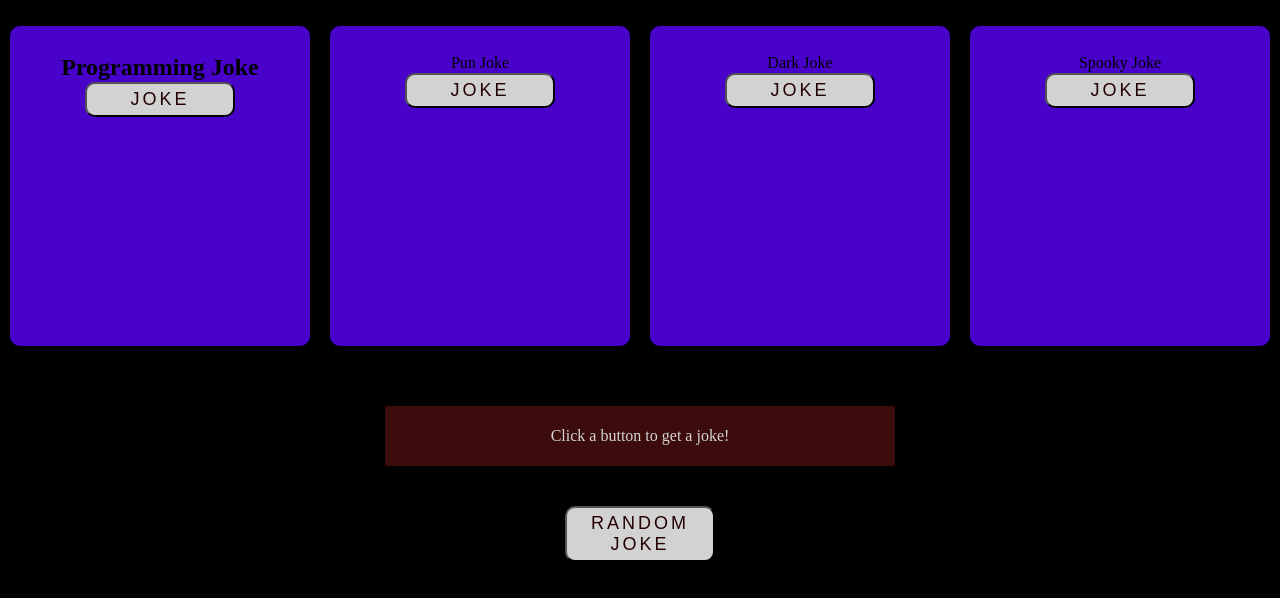
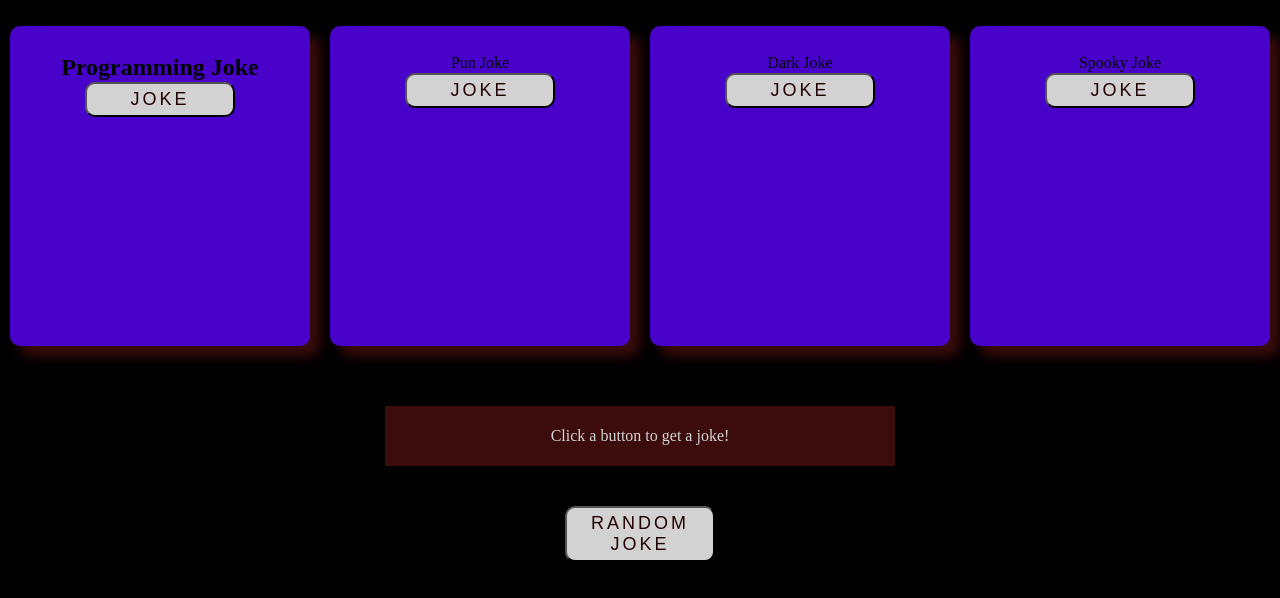
Before and after one commit to willtemmy/Phase1-Project, a plain HTML site: page index.html in a window 1280 px wide. Shown: the part 60-658 px from the top of the page. Drawn offline with Linux system fonts and the light colour scheme.

Commit message:
shadding of cards

```diff
--- a/style.css
+++ b/style.css
@@ -32,7 +32,7 @@ body{
     height: 300px;
     width: 300px;
     /* x,y,blur, color*/
-    box-shadow: 5px 10px 13px #000000;
+    box-shadow: 10px 10px 13px #3c0c0c;
     padding: 10px;
     display: block;
     text-align: center;
```
